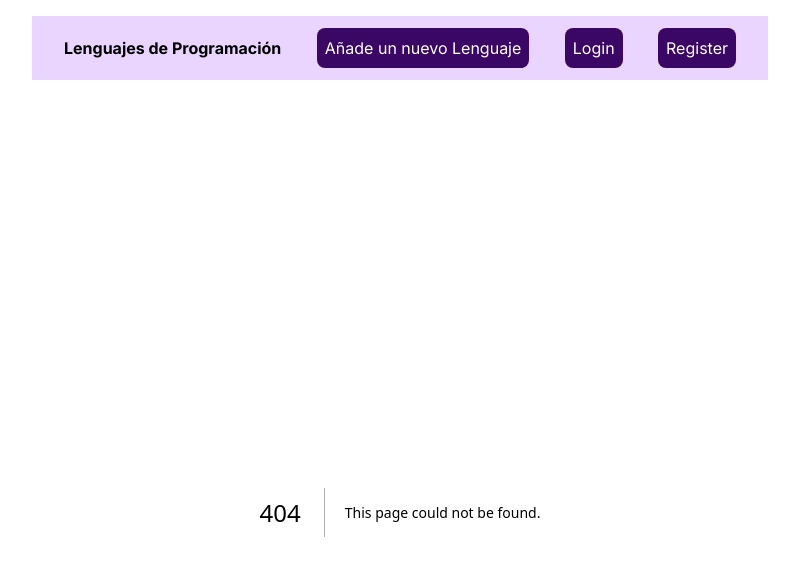
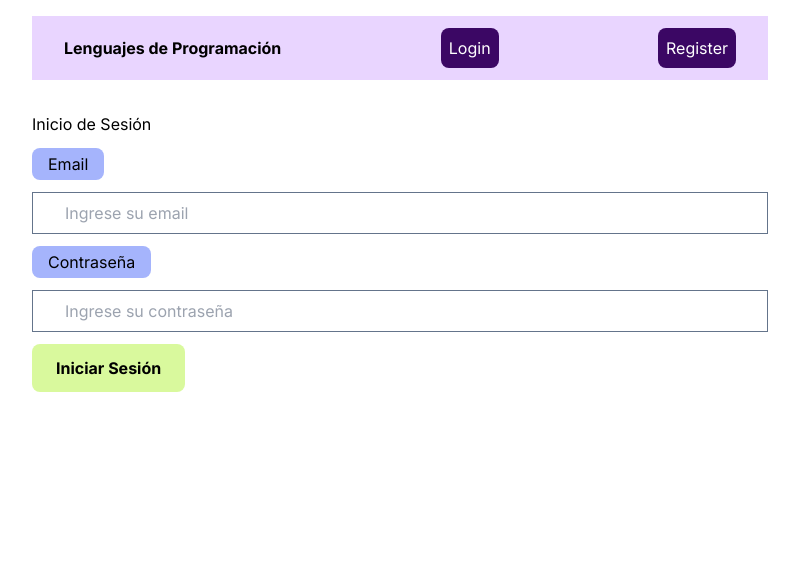
Before and after one commit to Ruth200218/Programming-Languages-with-Next-JS, a Next.js app: page /login in a window 1280 px wide. Before the commit this address had no page. Shown: the top 576 px of the page, without its empty margins (240-1039 px from the left). Built offline with nearby package versions, Linux system fonts and the light colour scheme; no server answers.

Commit message:
login and protected routes

```diff
--- a/app/api/auth/[...nextauth]/route.js
+++ b/app/api/auth/[...nextauth]/route.js
@@ -49,6 +49,9 @@ export const authOption = NextAuth({
             }
             return session;
         }
+    },
+    pages: {
+        signIn: '/login',
     }
 });
 
--- a/app/components/LanguageList.jsx
+++ b/app/components/LanguageList.jsx
@@ -1,6 +1,7 @@
 import Link from "next/link";
 import DeleteBtn from "./DeleteBtn";
 import { HiPencilAlt } from 'react-icons/hi';
+import { getServerSession } from "next-auth";
 
 const getLanguage = async () => {
     try {
@@ -20,7 +21,7 @@ const getLanguage = async () => {
 
 export default async function LanguageList() {
     const { language } = await getLanguage();
-
+    const session = await getServerSession();
     return (
         <>
             {language?.map((l) => (
@@ -29,13 +30,17 @@ export default async function LanguageList() {
                         <h2 className="font-blod text-2xl">{l.title}</h2>
                         <p> {l.description} </p>
                     </div>
-
+                    {session ? (
                         <div className="flex gap-2">
                             <DeleteBtn id={l._id} />
                             <Link className="text-amber-200" href={`/editLanguage/${l._id}`}>
                                 <HiPencilAlt size={24} />
                             </Link>
                         </div>
+                    ) : (
+                        <>
+                        </>
+                    )}
                 </div>
             ))}
         </>
--- a/app/components/Navbar.jsx
+++ b/app/components/Navbar.jsx
@@ -1,12 +1,24 @@
 import Link from "next/link";
+import { getServerSession } from "next-auth";
 
-export default function Navbar() {
+
+export default async function Navbar() {
+    const session = await getServerSession();
     return (
         <nav className="flex justify-between items-center bg-purple-200 px-8 py-3">
             <Link className="text-black font-bold" href={"/"}>Lenguajes de Programación</Link>
-            <Link className="text-white rounded-lg bg-purple-950 p-2" href={"/addLanguage"}>Añade un nuevo Lenguaje</Link>
-            <Link className="text-white rounded-lg bg-purple-950 p-2" href={"/login"}>Login</Link>
-            <Link className="text-white rounded-lg bg-purple-950 p-2" href={"/register"}>Register</Link>
+            {session ? (
+                <>
+                    <Link className="text-white rounded-lg bg-purple-950 p-2" href={"/addLanguage"}>Añade un nuevo Lenguaje</Link>
+                    <Link className="text-white rounded-lg bg-purple-950 p-2" href={"http://localhost:3000/api/auth/signout"}>Cerrar Sesión</Link>
+                </>
+            ) : (
+                <>
+                    <Link className="text-white rounded-lg bg-purple-950 p-2" href={"/login"}>Login</Link>
+                    <Link className="text-white rounded-lg bg-purple-950 p-2" href={"/register"}>Register</Link>
+                </>
+            )
+            }
         </nav>
     );
 }
--- a/app/dashboard/page.jsx
+++ /dev/null
@@ -1,11 +0,0 @@
-"use client";
-
-import { useSession } from "next-auth/react";
-
-export default function DashboardPage() {
-    const { data: session, status } = useSession();
-
-    console.log(session, status);
-
-    return <div>Page</div>
-}
--- /dev/null
+++ b/app/dashboard/profile/page.jsx
@@ -0,0 +1,11 @@
+"use client";
+
+export default function profilePage() {
+    return (
+        <>
+            <h3>Bienvenido </h3>
+            <div>Page</div>
+        </>
+    );
+
+}
--- /dev/null
+++ b/app/login/page.jsx
@@ -0,0 +1,66 @@
+"use client";
+
+import { useRouter } from "next/navigation";
+import { useState } from "react";
+import { signIn } from "next-auth/react";
+
+export default function register() {
+
+    const [email, setEmail] = useState("");
+    const [password, setPassword] = useState("");
+    const [error, setError] = useState();
+
+    const router = useRouter();
+
+    const handleSubmit = async (e) => {
+        e.preventDefault();
+
+        try {
+            const res = await signIn("credentials", {
+                email: email,
+                password: password,
+                redirect: false,
+            });
+
+            if (res.ok) {
+                router.push("/dashboard/profile");
+                router.refresh();
+            } else {
+                if (res?.error) {
+                    return setError(res.error);
+                } else {
+                    throw new Error(errorData.message || "Error al Iniciar Sesión");
+                }
+            }
+        } catch (error) {
+            setError(error.message);
+        }
+    }
+
+    return (
+        <form onSubmit={handleSubmit} className="flex flex-col gap-3">
+            {error && <div className="text-white rounded-lg bg-red-600 px-4 py-1 w-fit">{error}</div>}
+            <h3>Inicio de Sesión</h3>
+
+            <label className="text-black rounded-lg bg-indigo-300 px-4 py-1 w-fit">Email</label>
+            <input
+                required
+                onChange={(e) => setEmail(e.target.value)}
+                className="border border-slate-500 px-8 py-2"
+                type="email"
+                placeholder="Ingrese su email"
+                name="email" />
+
+            <label className="text-black rounded-lg bg-indigo-300 px-4 py-1 w-fit">Contraseña</label>
+            <input
+                required
+                onChange={(e) => setPassword(e.target.value)}
+                className="border border-slate-500 px-8 py-2"
+                type="password"
+                placeholder="Ingrese su contraseña"
+                name="password" />
+
+            <button className="rounded-lg bg-lime-200 font-bold text-black py-3 px-6 w-fit">Iniciar Sesión</button>
+        </form>
+    );
+}
--- a/app/register/page.jsx
+++ b/app/register/page.jsx
@@ -35,7 +35,7 @@ export default function register() {
                 });
 
                 if (res.ok) {
-                    router.push("/dashboard");
+                    router.push("/dashboard/profile");
                     router.refresh();
                 }
             } else {
@@ -47,7 +47,6 @@ export default function register() {
                 }
             }
         } catch (error) {
-            console.log(error);
             setError(error.message);
         }
     }
@@ -80,7 +79,7 @@ export default function register() {
                 required
                 onChange={(e) => setEmail(e.target.value)}
                 className="border border-slate-500 px-8 py-2"
-                type="text"
+                type="email"
                 placeholder="Ingrese su email"
                 name="email" />
 
--- /dev/null
+++ b/middleware.js
@@ -0,0 +1,5 @@
+export { default } from "next-auth/middleware";
+
+export const config = {
+    matcher: ['/dashboard/:path*', '/addLanguage']
+}
```
Lines whose indentation alone changed are shown as unchanged.
